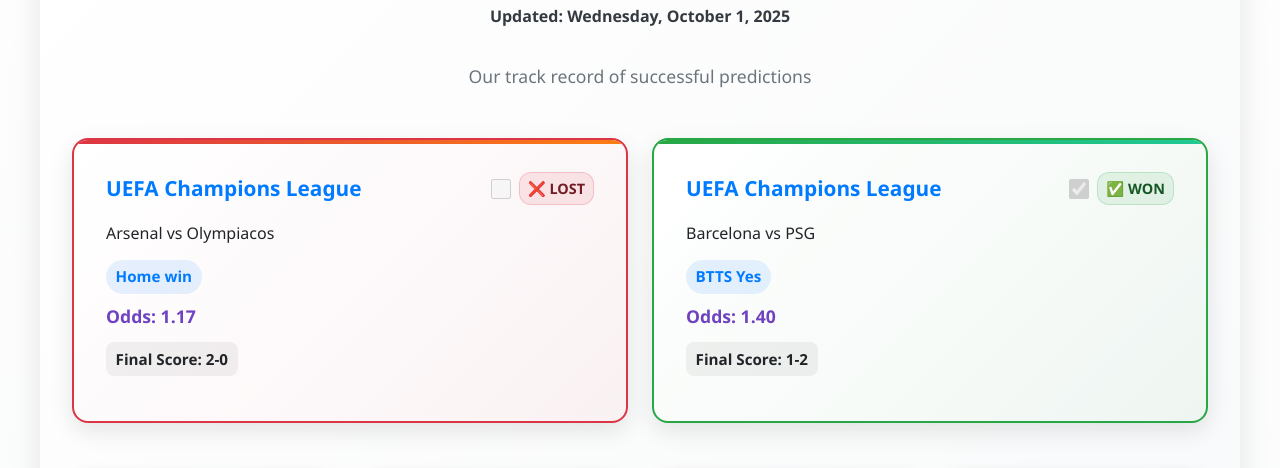
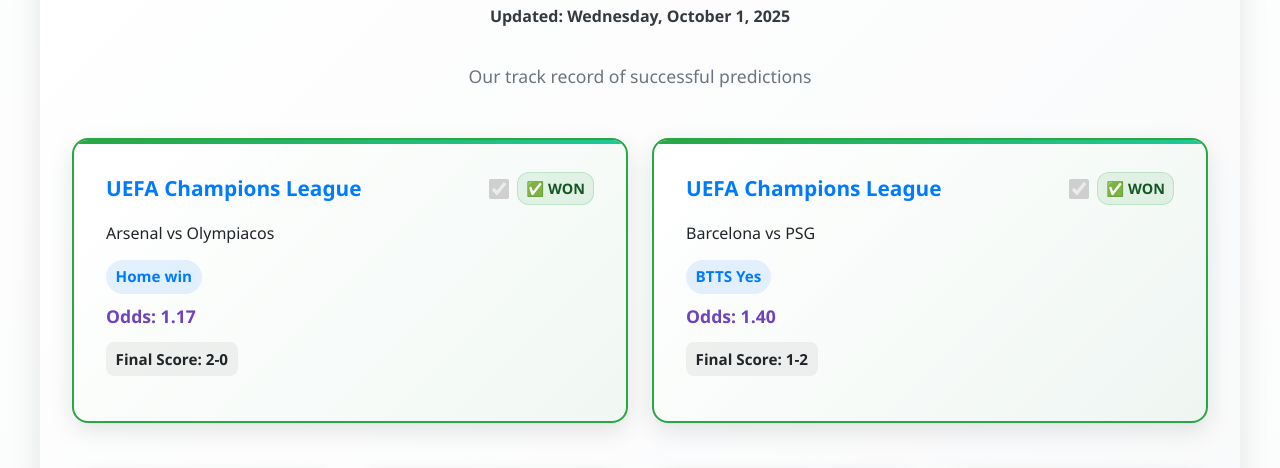
Before and after one commit to dromorongit/DhronePredictions, a website: page banker-tips.html in a window 1280 px wide. Shown: the part 800-1268 px from the top of the page. Drawn offline with Linux system fonts and the light colour scheme.

Commit message:
Update banker-tips.html

```diff
--- a/banker-tips.html
+++ b/banker-tips.html
@@ -52,13 +52,13 @@
             <p class="section-description">Our track record of successful predictions</p>
 
             <div class="won-tips-grid">
-                <!-- Lost: Atalanta vs Club Brugge -->
-                <div class="won-tip-card lost">
+                <!-- Won: Arsenal vs Olympiacos -->
+                <div class="won-tip-card won">
                     <div class="tip-header">
                         <h3>UEFA Champions League</h3>
                         <div class="result-indicator">
-                            <input type="checkbox" id="banker-tip-1" disabled>
-                            <label for="banker-tip-1" class="result-label lost-label">❌ LOST</label>
+                            <input type="checkbox" id="banker-tip-1" checked disabled>
+                            <label for="banker-tip-1" class="result-label won-label">✅ WON</label>
                         </div>
                     </div>
                     <p class="fixture">Arsenal vs Olympiacos</p>
```
